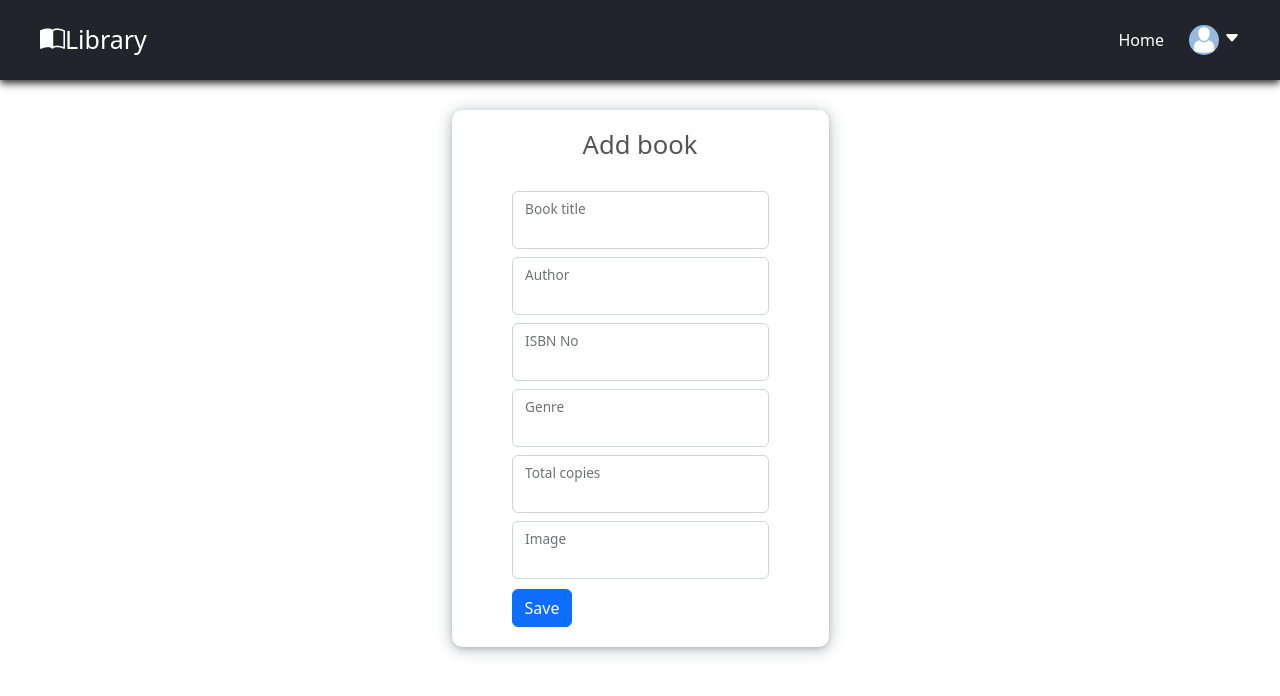
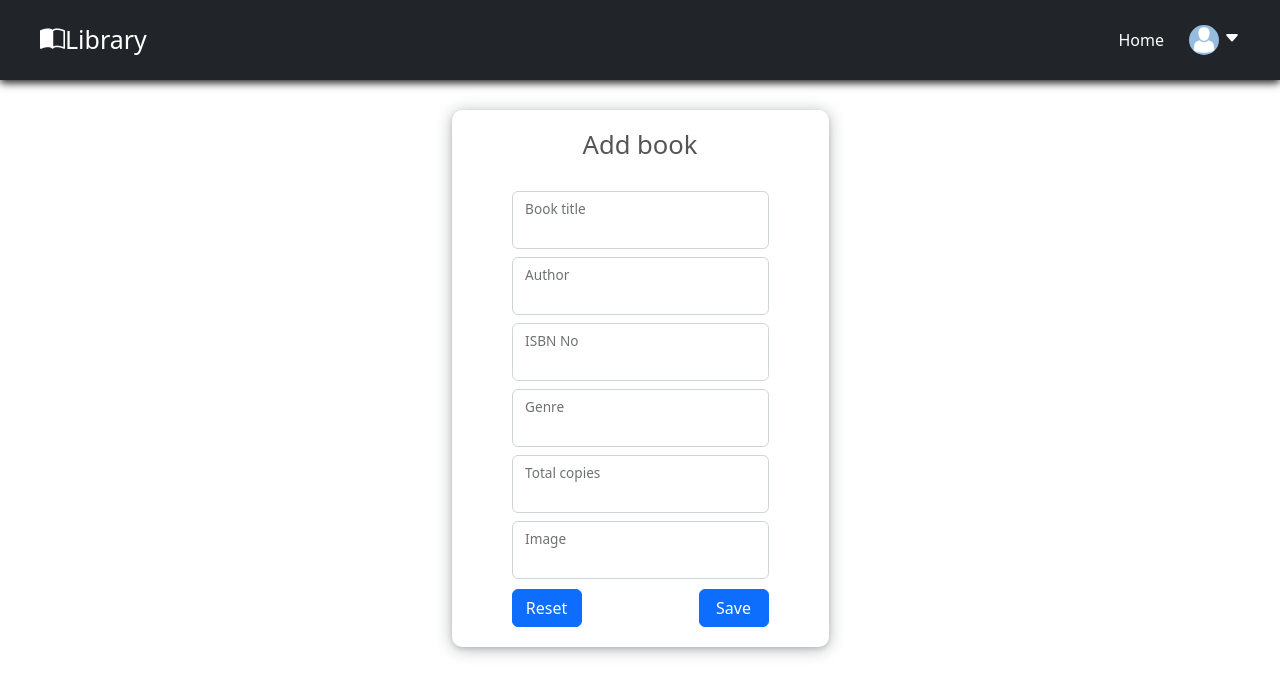
Before and after one commit to dev-siva98/library, a React (Create React App) app: page /admin/addbook in a window 1280 px wide. Shown: the top 696 px of the page. Built offline with nearby package versions, Linux system fonts and the light colour scheme.

Commit message:
add and edit book reset button created

```diff
--- a/src/Components/AddBook/AddBook.css
+++ b/src/Components/AddBook/AddBook.css
@@ -0,0 +1,14 @@
+.book-form-actions {
+    display: flex;
+    justify-content: space-between;
+    align-items: center;
+    margin-top: 10px;
+}
+
+.book-save-button {
+    width: 70px;
+}
+
+.book-reset-button {
+    width: 70px;
+}
--- a/src/Components/AddBook/AddBook.jsx
+++ b/src/Components/AddBook/AddBook.jsx
@@ -136,8 +136,11 @@ function AddBook() {
         <label htmlFor="img">Image</label>
       </div>
 
-      <div className="form-action-container">
-        <button type="submit" className="btn btn-primary">
+      <div className="book-form-actions">
+        <button className="btn btn-primary book-reset-button" type="reset">
+          Reset
+        </button>
+        <button type="submit" className="btn btn-primary book-save-button">
           Save
         </button>
       </div>
--- a/src/Components/EditBook/EditBook.jsx
+++ b/src/Components/EditBook/EditBook.jsx
@@ -1,5 +1,5 @@
 import React, { useEffect, useRef, useState } from "react";
-import { useParams } from "react-router-dom";
+import { useNavigate, useParams } from "react-router-dom";
 import axios from "../../axios";
 function EditBook() {
   const [errors, setErrors] = useState({
@@ -12,6 +12,8 @@ function EditBook() {
   const [inputChanged, setInputChanged] = useState(false); //detect input change to enable save button
 
   const { bookId } = useParams(); //get bookId from params
+
+  const navigate = useNavigate();
 
   useEffect(() => {
     axios
@@ -61,8 +63,10 @@ function EditBook() {
         data: data,
       })
         .then((response) => {
-          if (response.data) alert(title + "-- details edited");
-          else alert("Database error - failed to update book details");
+          if (response.data) {
+            alert(title + "-- details updated");
+            navigate("/admin/books");
+          } else alert("Database error - failed to update book details");
         })
         .catch((err) => console.log("Error " + err));
     }
@@ -157,11 +161,19 @@ function EditBook() {
         <label htmlFor="img">Image Url</label>
       </div>
 
-      <div className="form-action-container">
+      <div className="book-form-actions">
+        <button
+          disabled={!inputChanged}
+          className="btn btn-primary"
+          type="reset"
+          onClick={() => setInputChanged(false)}
+        >
+          Reset
+        </button>
         <button
           disabled={!inputChanged}
           type="submit"
-          className="btn btn-primary"
+          className="btn btn-primary book-save-button"
         >
           Save
         </button>
```
